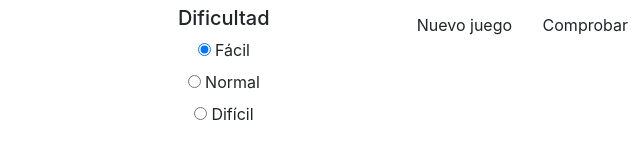
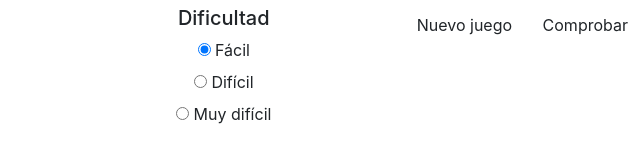
Before and after one commit to SantiagoRoa/Sudoku, a website: page index.html in a window 1280 px wide. Shown: the part 737-904 px from the top of the page, 0-640 px from the left. Drawn offline with nearby package versions, Linux system fonts and the light colour scheme.

Commit message:
Actualización 12

```diff
--- a/index.html
+++ b/index.html
@@ -97,11 +97,11 @@
                 </div>
                 <div id="boton_normal">
 
-                    <label> <input id="dif_normal" type="radio" name="dificultad" value="normal"> Normal</label><br>
+                    <label> <input id="dif_normal" type="radio" name="dificultad" value="normal"> Difícil</label><br>
                 </div>
                 <div id="boton_dificil">
                     <input id="dif_dificil" type="radio" name="dificultad" value="dificil">
-                    <label> Difícil</label>
+                    <label> Muy difícil</label>
                 </div>
             </div>
             <div class="col-6">
--- a/js/index.js
+++ b/js/index.js
@@ -105,6 +105,7 @@ function comprobar() { //Función que comprueba si el tablero actual es igual a
             inicio = false;
             detenerCronometro();
         } else {
+            datos = [];
             alert("Incorrecto, siga intentando");
             //Se registra un error
             if (id("dif_normal").checked || id("dif_dificil").checked) {
```
